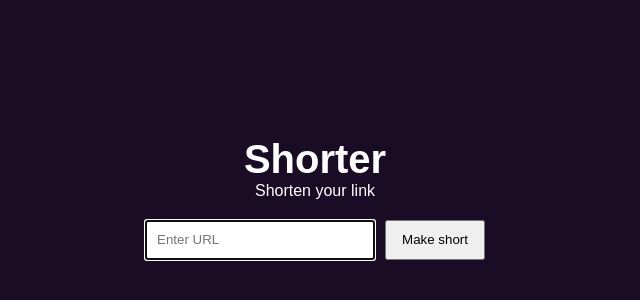
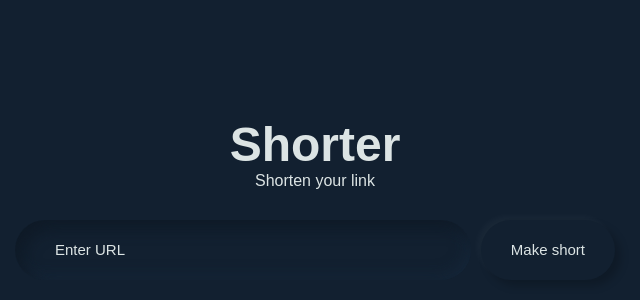
Before and after one commit to j-tap/short-links, a website: page public/index.html in a window 1280 px wide. Shown: the part 202-502 px from the top of the page, without its empty margins (325-965 px from the left). Drawn offline with Linux system fonts and the light colour scheme.

Commit message:
feat (app): upgrade, new styles

```diff
--- a/public/index.html
+++ b/public/index.html
@@ -32,7 +32,9 @@
             </div>
             <form id="form" class="form" action="/short" method="post">
                 <div class="form__row">
-                    <input id="field-link" class="form__field field" type="text" name="link" placeholder="Enter URL">
+                    <div class="form__field field">
+                        <input id="field-link" type="text" name="link" placeholder="Enter URL">
+                    </div>
                     <button id="form-btn-submit" class="form__btn btn" type="submit">Make short</button>
                     <button id="form-btn-copy" class="form__btn btn" type="button" style="display:none">Copy</button>
                 </div>
--- a/public/style.css
+++ b/public/style.css
@@ -1,3 +1,8 @@
+:root {
+    --text-color: #dce4e4;
+    --bg: #122030;
+    --field-size: 60px;
+}
 * {
     box-sizing: border-box;
 }
@@ -5,35 +10,66 @@ body {
     margin: 0;
     padding: 0;
     font-family: sans-serif;
-    background: #1b0c26;
-    color: #fff;
+    background: var(--bg);
+    color: var(--text-color);
+    font-size: 16px;
 }
+
 .field {
-    height: 40px;
+    height: var(--field-size);
     padding: 10px;
+    display: inline-flex;
+    position: relative;
 }
 .btn {
-    height: 40px;
+    height: var(--field-size);
+    line-height: var(--field-size);
+    font-size: calc(var(--field-size) / 4);
     cursor: pointer;
-    padding: 10px 15px;
+    padding: 0 calc(var(--field-size) / 2);
+    border-radius: 50px;
+    background: var(--bg);
+    color: inherit;
+    border: none;
+    white-space: nowrap;
+    box-shadow:
+        6px 6px 8px 0 rgba(0,0,0, .2),
+        -4px -4px 6px 0 rgba(255,255,255, .03);
+    transition: box-shadow .15s ease-out, transform .15s ease-out;
 }
+.btn:hover, .btn:focus {
+    outline: none;
+    transform: translateY(-1px);
+    box-shadow:
+        8px 8px 11px 0 rgba(0,0,0, .2),
+        -6px -6px 9px 0 rgba(255,255,255, .03);
+}
+.btn:active {
+    outline: none;
+    transform: translateY(1px);
+    box-shadow:
+        3px 3px 5px 0 rgba(0,0,0, .2),
+        -2px -2px 4px 0 rgba(255,255,255, .03);
+}
+
 .notify {
     position: absolute;
     top: calc(100% + 10px);
-    font-size: 14px;
-    padding: 15px;
-    background: #362652;
+    padding: calc(var(--field-size) / 3);
+    font-size: 80%;
+    border-radius: 16px;
+    background: rgba(255,255,255,.05);
 }
 .app {
 
 }
 .app-head {
     position: relative;
-    margin: 0 0 20px;
+    margin: 0 0 calc(var(--field-size) / 2);
     text-align: center;
 }
 .app-title {
-    font-size: 40px;
+    font-size: 48px;
     font-weight: 700;
     margin: 0;
     padding: 0;
@@ -56,8 +92,7 @@ body {
     flex-direction: column;
     align-items: center;
     justify-content: center;
-    width: 100%;
-    max-width: 340px;
+    width: clamp(300px, 50%, 600px);
 }
 .form__row {
     display: flex;
@@ -65,6 +100,66 @@ body {
     justify-content: space-between;
     width: 100%;
 }
+.form__field {
+    display: inline-flex;
+    position: relative;
+}
+.form__field input {
+    width: 100%;
+    display: block;
+    outline: none;
+    border: none;
+    background: transparent;
+    padding: 0 calc(var(--field-size) / 2);
+    font-size: calc(var(--field-size) / 4);
+    color: var(--text-color);
+    font-family: termina, sans-serif;
+}
+.form__field input::placeholder {
+    color: var(--text-color);
+}
+.form__field input:-webkit-autofill,
+.form__field input:-webkit-autofill:hover,
+.form__field input:-webkit-autofill:focus {
+    -webkit-text-fill-color: var(--text-color);
+    transition: background-color 9999s ease-in-out 0s;
+}
+
+.form__field::before {
+    content: "";
+    position: absolute;
+    left: 0;
+    top: 0;
+    width: 100%;
+    height: 100%;
+    z-index: 2;
+    filter: brightness(1.2);
+    transition: 0.3s ease-out;
+    pointer-events: none;
+    border-radius: 40px;
+    box-shadow: inset -2px -2px 8px var(--bg);
+}
+.form__field::after {
+    content: "";
+    position: absolute;
+    left: 0;
+    top: 0;
+    width: 100%;
+    height: 100%;
+    z-index: 2;
+    filter: brightness(0.8);
+    transition: 0.3s ease-out;
+    pointer-events: none;
+    border-radius: 40px;
+    box-shadow: inset 4px 4px 8px var(--bg);
+}
+.form__field:focus-within::before {
+    box-shadow: inset -3px -3px 15px var(--bg);
+}
+.form__field:focus-within::after {
+    box-shadow: inset 8px 8px 15px var(--bg);
+}
+
 .form__row .form__field {
     flex-grow: 1;
     margin-right: 10px;
```
Also changed, not shown: package.json (+6 -6 lines), 1 other file.
